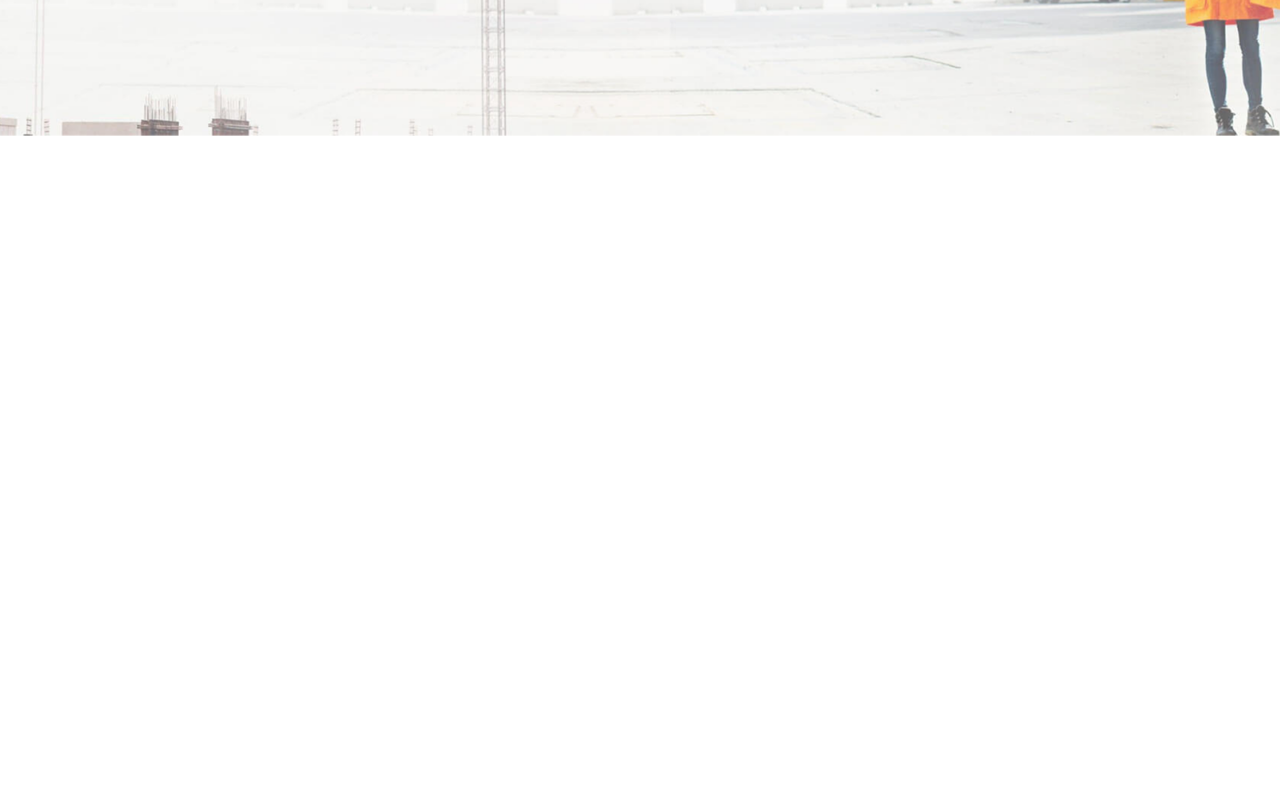
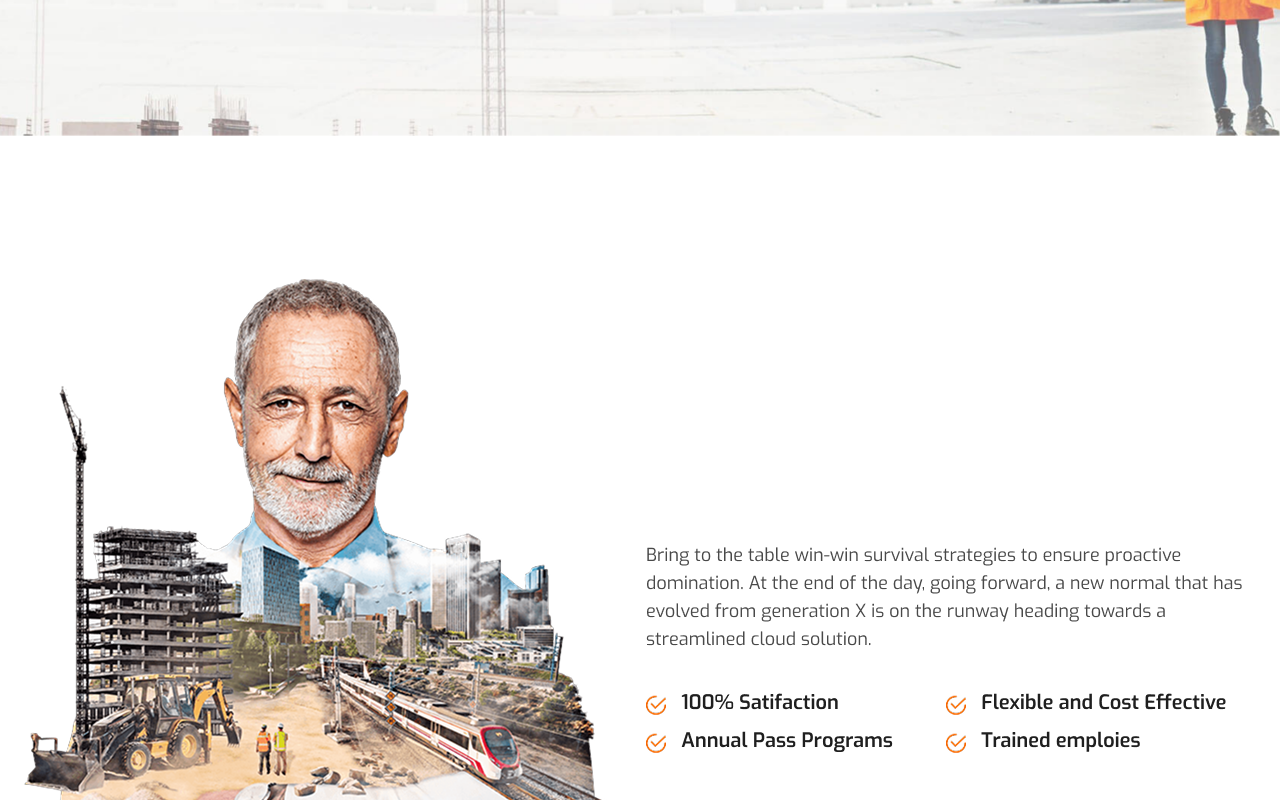
Before and after one commit to mdrobiul-dev/construction-site, a React (Vite) app: page / in a window 1280 px wide. Shown: the part 600-1400 px from the top of the page. Before the commit the page ends 800 px from the top, so only its background shows below. Built offline with nearby package versions, Linux system fonts and the light colour scheme.

Commit message:
Experience done

```diff
--- /dev/null
+++ b/src/components/Experience.jsx
@@ -0,0 +1,23 @@
+import React from "react";
+import exp from "../images/exp.png";
+import imggg from '../images/lolo.png'
+
+const Experience = () => {
+  return (
+    <>
+      <div className="main container flex items-center justify-center gap-3 pt-[133px] pb-[440px]">
+        <div className="exp-img">
+          <img src={exp} alt="exp" />
+        </div>
+
+
+        <div className="exp-content">
+            <img src={imggg} alt="content" />
+        </div>
+
+      </div>
+    </>
+  );
+};
+
+export default Experience;
--- a/src/pages/Home.jsx
+++ b/src/pages/Home.jsx
@@ -1,10 +1,12 @@
 import React from 'react'
 import Banner from '../components/Banner'
+import Experience from '../components/Experience'
 
 const Home = () => {
   return (
     <>
     <Banner/>
+    <Experience/>
 
     </>
   )
```
Also changed, not shown: src/images/exp.png (added), src/images/lolo.png (added).
